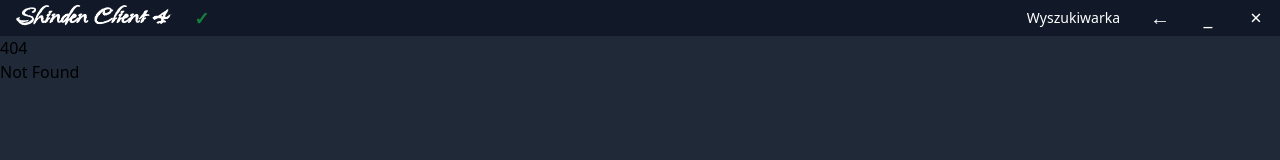
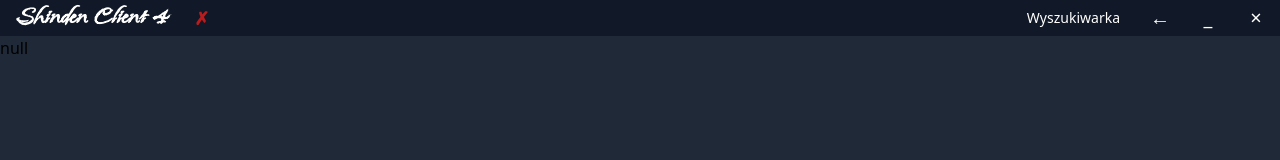
Before and after one commit to KlapChat-Entertainment/shinden-client, a SvelteKit app: page /search in a window 1280 px wide. Before the commit this address had no page. Shown: the top 160 px of the page. Built offline with nearby package versions, Linux system fonts and the light colour scheme.

Commit message:
Add search results page

```diff
--- /dev/null
+++ b/src/routes/search/+page.svelte
@@ -0,0 +1,11 @@
+<script lang="ts">
+    import { page } from "$app/stores";
+    import { loadingState } from "$lib/stores";
+    let animeName = $page.url.searchParams.get('animeName');
+
+    loadingState.set("loading");
+    loadingState.set("failed");
+</script>
+
+<!-- TODO: Table with search results -->
+<h2>{animeName}</h2>
```
